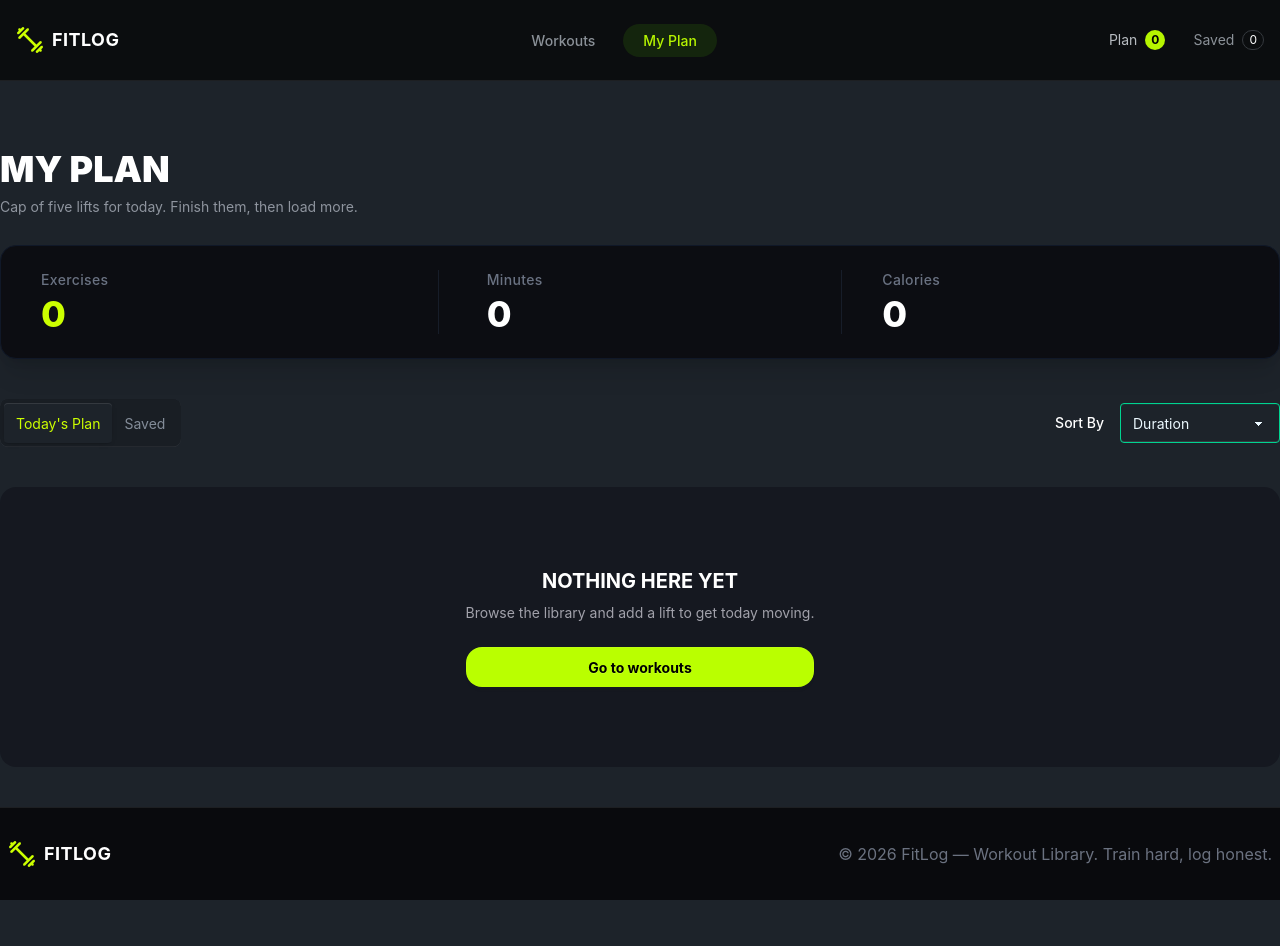
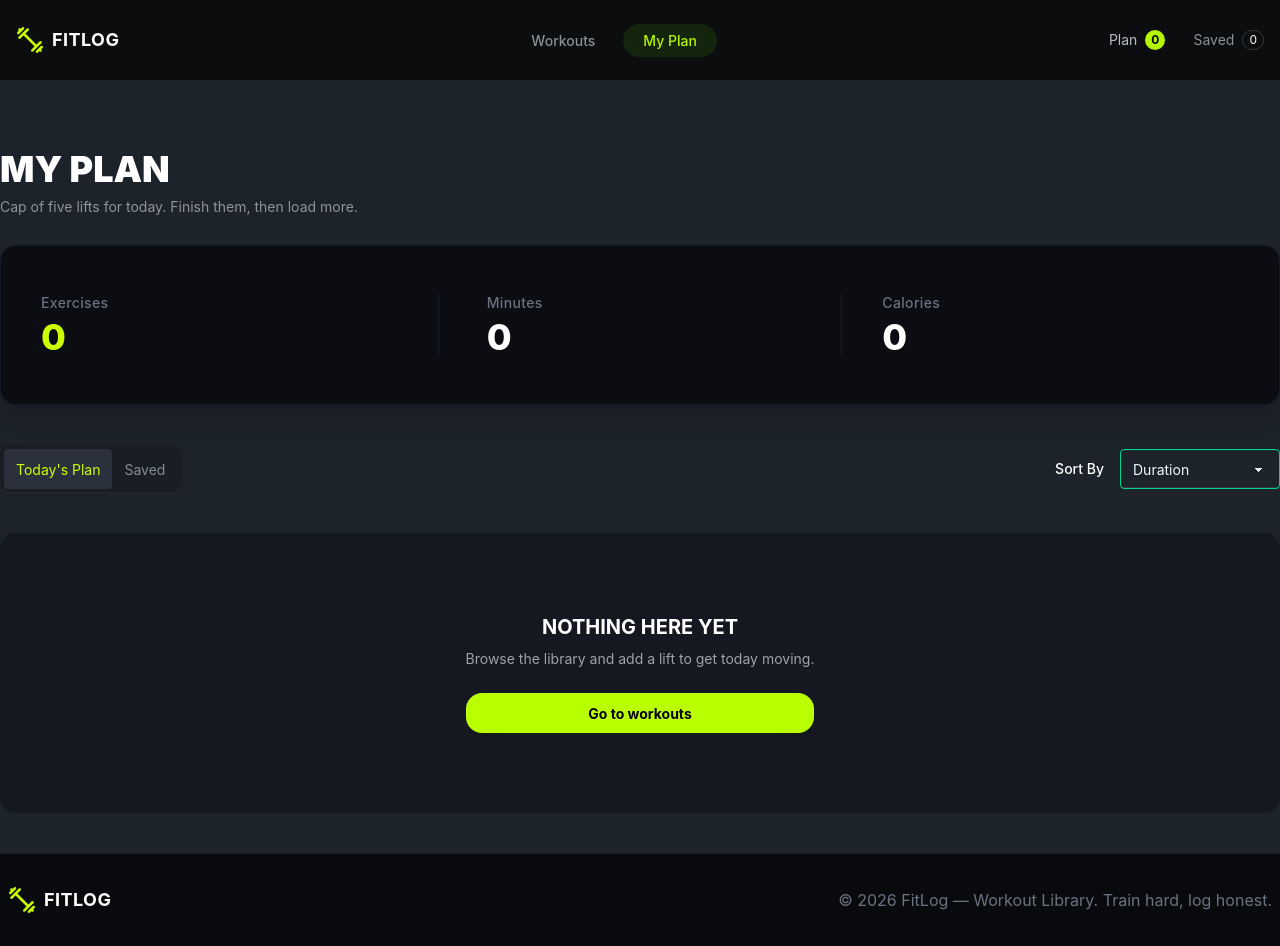
Before and after one commit to Al-aminCodes/workout-challenger, a Next.js app: page /myPlan in a window 1280 px wide. Before the commit the page ends 900 px from the top, so only its background shows below. Built offline with nearby package versions, Linux system fonts and the light colour scheme.

Commit message:
fix the localStorge problem

```diff
--- a/src/app/myPlan/page.tsx
+++ b/src/app/myPlan/page.tsx
@@ -5,7 +5,7 @@ import TodayCard from "@/component/share/todayCard";
 import { WorkoutContext } from "@/context/workoutContext";
 import { IWorkout } from "@/type/workoutType";
 import Link from "next/link";
-import { useContext, useEffect, useState } from "react";
+import { useContext, useState } from "react";
 
 const MyPlanPage = () => {
   const { todayPlan, saved, loading, setLoading } = useContext(WorkoutContext);
@@ -41,7 +41,7 @@ const MyPlanPage = () => {
     }, 200);
   };
   return (
-    <section className="container mx-auto my-10">
+    <section className="container mx-auto my-10 ">
       <div className="my-7 p-5 md:p-0">
         <h2 className="text-4xl font-black text-white">MY PLAN</h2>
         <p className="mt-2 text-sm text-[#8e949e]">
@@ -49,7 +49,7 @@ const MyPlanPage = () => {
         </p>
       </div>
       {/* anaylsic section */}
-      <div className="grid grid-cols-3 items-center py-6 px-8 bg-[#0c0d12] rounded-2xl border border-gray-900 shadow-xl w-full">
+      <div className="grid grid-cols-3 items-center py-6 px-8 bg-[#0c0d12] rounded-2xl border border-gray-900 shadow-xl w-full h-40">
         <div className="flex flex-col gap-1 pl-2">
           <p className="text-gray-500 font-medium text-xs md:text-sm tracking-wide">
             Exercises
@@ -101,22 +101,20 @@ const MyPlanPage = () => {
       </div>
       <div className="my-10 flex flex-col gap-5 md:flex-row items-center md:justify-between">
         {/* name of each tab group should be unique */}
-        <div className="tabs tabs-box ">
-          <input
-            type="radio"
-            name="my_tabs_1"
-            className={`tab ${buttonType === "today" ? "text-[#ccff00]" : ""}`}
-            aria-label="Today's Plan"
-            defaultChecked
+        <div className="tabs tabs-box">
+          <button
             onClick={() => handelBType("today")}
-          />
-          <input
-            type="radio"
-            name="my_tabs_1"
-            className={`tab ${buttonType === "saved" ? "text-[#ccff00]" : ""}`}
-            aria-label="Saved"
+            className={`tab ${buttonType === "today" ? "text-[#ccff00] bg-[#2B303D]" : ""}`}
+          >
+            Today&apos;s Plan
+          </button>
+
+          <button
             onClick={() => handelBType("saved")}
-          />
+            className={`tab ${buttonType === "saved" ? "text-[#ccff00] bg-[#2B303D]" : ""}`}
+          >
+            Saved
+          </button>
         </div>
         <div className="flex items-center gap-4">
           <p className="whitespace-nowrap text-sm font-medium text-white">
--- a/src/context/workoutContext.tsx
+++ b/src/context/workoutContext.tsx
@@ -1,7 +1,7 @@
 "use client";
 
+import { IWorkout } from "@/type/workoutType";
 import { createContext, ReactNode, useEffect, useState } from "react";
-import { IWorkout } from "@/type/workoutType";
 
 interface IWorkoutContextType {
   todayPlan: IWorkout[];
@@ -35,6 +35,7 @@ const WorkoutProvider = ({ children }: { children: ReactNode }) => {
     const storedSaved = localStorage.getItem("saved");
 
     if (storedTodayPlan) {
+      // eslint-disable-next-line react-hooks/set-state-in-effect
       setTodayPlan(JSON.parse(storedTodayPlan));
     }
 
```
